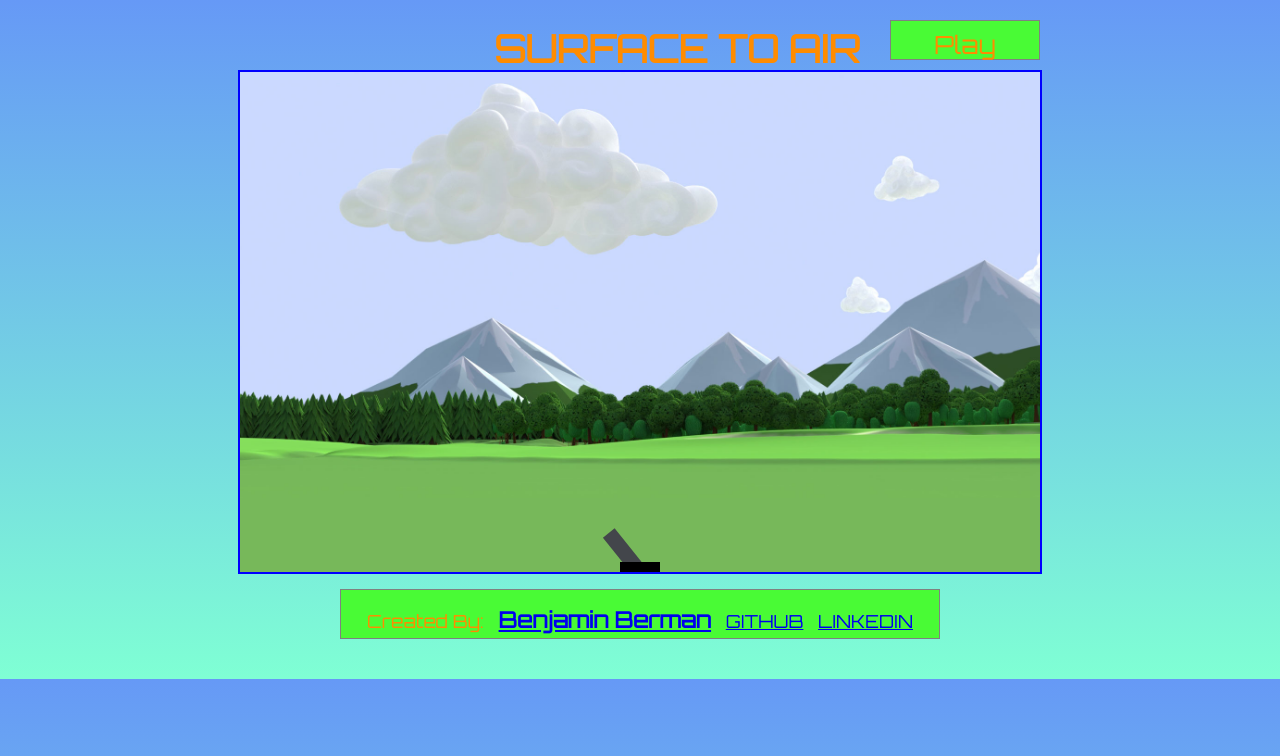
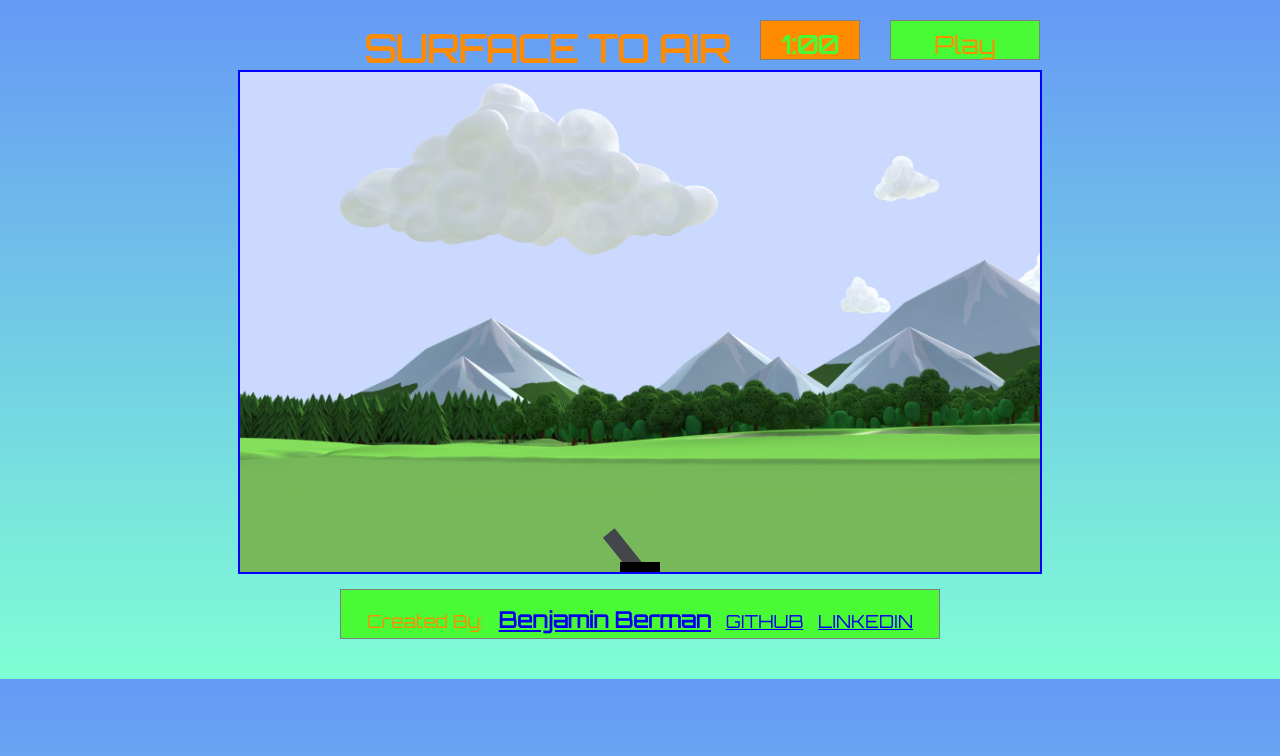
Before and after one commit to bdberm/surface-to-air, a website built with webpack: page index.html in a window 1280 px wide. Built offline with nearby package versions, Linux system fonts and the light colour scheme.

Commit message:
add countdown to display

```diff
--- a/index.html
+++ b/index.html
@@ -12,6 +12,7 @@
   <body>
     <section id="display">
       <button id="play-pause"></button>
+      <div id="timer"></div>
       <h1>SURFACE TO AIR</h1>
     </section>
     <canvas id="canvas"></canvas>
--- a/lib/game.js
+++ b/lib/game.js
@@ -2,14 +2,14 @@ import Board from './board';
 import Timer from './timer';
 
 const CANNON_DELAY = 300;
-const ROUND_TIME = 90;
+const ROUND_TIME = 60;
 
 class Game {
   constructor(board, canvas) {
     this.board = board;
     this.canvas = canvas;
-    this.paused = true;
     this.playPause = document.getElementById('play-pause');
+    this.timeDisplay = document.getElementById('timer');
     this.laserShot = new Audio("./assets/laser.wav");
     this.laserShot.volume = 0.2;
     this.backgroundMusic = new Audio("./assets/background.mp3");
@@ -50,7 +50,7 @@ class Game {
     });
 
     window.setInterval(() => {
-      if (!this.paused) {
+      if (!this.board.paused) {
         this.timer.seconds -= 1;
       }
     }, 1000);
@@ -77,6 +77,7 @@ class Game {
 
   display() {
     this.playPause.textContent = this.board.paused ? "Play" : "Pause";
+    this.timeDisplay.textContent = this.timer.display();
     window.requestAnimationFrame(this.display);
   }
 
--- a/lib/style.css
+++ b/lib/style.css
@@ -68,3 +68,18 @@ footer > span {
   font-weight: 700;
   font-size: 22px;
 }
+
+#timer {
+  box-sizing: border-box;
+  width: 100px;
+  height: 40px;
+  background-color: #ff8c00;
+  color: #49fb35;
+  font-size: 25px;
+  font-weight: bold;
+  border: 1px solid gray;
+  font-family: 'Orbitron', sans-serif;
+  padding-top: 8px;
+  margin-right: 30px;
+  text-align: center;
+}
```
Also changed, not shown: bundle.js (+4 -3 lines), 1 other file.
